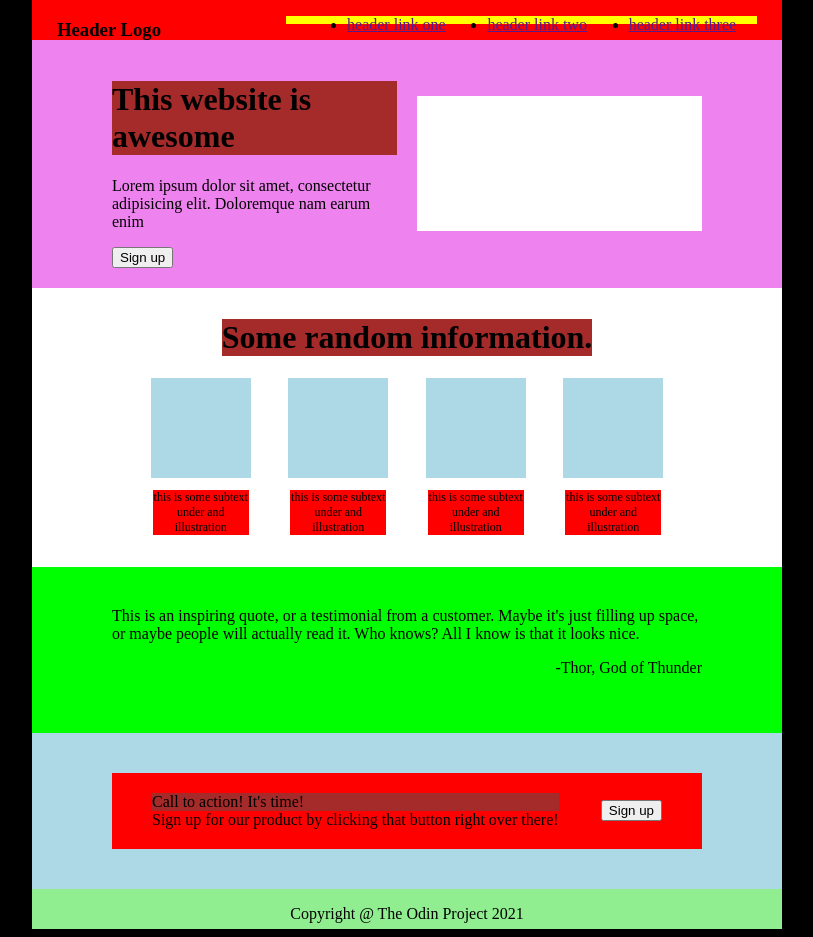
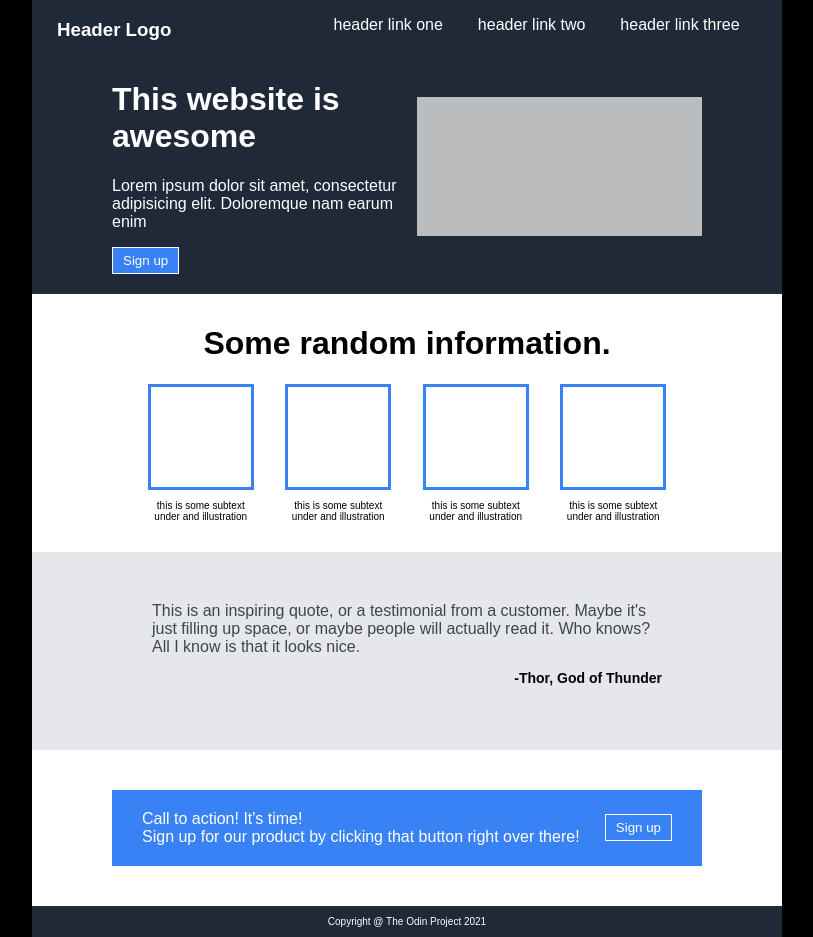
Before and after one commit to DSRK69/Landing-Page, a plain HTML site: page index.html in a window 1280 px wide. Shown: the whole page, without its empty margins (233-1046 px from the left). Drawn offline with Linux system fonts and the light colour scheme.

Commit message:
Change the website colors and minor adjustments
Changed from the test colors to the proposed colors, also made minor position changes

```diff
--- a/index.html
+++ b/index.html
@@ -12,13 +12,13 @@
 
         <ul class="link-list">
             <li class="link">
-                <a href="">header link one</a>
+                <a href="" class="link">header link one</a>
             </li>
             <li class="link">
-                <a href="">header link two</a>
+                <a href="" class="link">header link two</a>
             </li>
             <li class="link">
-                <a href="">header link three</a>
+                <a href="" class="link">header link three</a>
             </li>
         </ul>
     </div>
@@ -71,7 +71,7 @@
 
         <div class="bottom">
             <p class="quote">This is an inspiring quote, or a testimonial from a customer. Maybe it's just filling up space, or maybe people will actually read it. Who knows? All I know is that it looks nice.</p>
-            <p class="quote-author">-Thor, God of Thunder</p>
+            <p class="quote-author"><strong>-Thor, God of Thunder</strong></p>
         </div>
 
         <div class="bottomer">
--- a/styles.css
+++ b/styles.css
@@ -14,13 +14,15 @@ body {
     flex-direction: column;
     max-width: 750px;
     margin: 0 auto;
+    font-family: Arial, Helvetica, sans-serif;
 }
 
 /* Header */
 
 .header {
-    background-color: red;
+    background-color: #1F2937;
 
+    color: white;
     max-height: 5%;
     display: flex;
     flex: 1 1 auto;
@@ -34,22 +36,23 @@ body {
 }
 
 .link-list {
-    background-color: yellow;
 
     display: flex;
     justify-content: space-around;
     flex: 1 1 auto;
     margin-right: 0px;
+    list-style: none;
 }
 
 .link {
-
+    text-decoration: none;
+    color: white;
 }
 
 /* Page body */
 
 .page-body {
-    background-color: lightblue;
+    background-color: white;
 
     flex: 1 1 auto;
     display: flex;
@@ -57,8 +60,9 @@ body {
 }
 
 .top {
-    background-color: violet;
+    background-color: #1F2937;
 
+    color: white;
     margin: 0px;
     padding: 20px 80px 20px;
 
@@ -72,14 +76,12 @@ body {
 }
 
 .image-holder {
-    background-color: white;
+    background-color: #bbbcbe;
     width: 50%;
     height: 65%;
 }
 
 .middle {
-    background-color: white;
-
     margin: 0px;
     display: flex;
     flex-direction: column;
@@ -94,16 +96,15 @@ body {
 }
 
 .gallery-image {
-    background-color: lightblue;
+    border: 3px #3882F6 solid;
     width: 100px;
     height: 100px;
 }
 
 .piece-description {
-    background-color: red;
     text-align: center;
     max-width: 70%;
-    font-size: 12px;
+    font-size: 10px;
 }
 
 .gallery-piece {
@@ -115,36 +116,42 @@ body {
 }
 
 .bottom {
-    background-color: lime;
+    background-color: #E5E7EB;
 
     margin: 0px;
-    padding: 40px 80px;
+    padding: 50px 120px;
 
     display: flex;
     flex-direction: column;
 }
 
 .quote {
+    color: #3e4550;
     margin: 0px auto;
+    font-size: medium;
 
 }
 
 .quote-author {
     margin-left: auto;
     margin-right: 0px;
+    font-size: 14px;
 }
 
 .bottomer {
-    background-color: red;
+    background-color: #3882F6;
 
+    color: white;
     display: flex;
     align-items: center;
     margin: 40px 80px;
     display: flex;
-    padding: 20px 40px;
+    padding: 20px 30px;
+    gap: 15px;
 }
 
 .sign-up-text {
+    color: white;
     margin-left: 0px;
     margin-right: auto;
 }
@@ -152,7 +159,7 @@ body {
 /* Footer */
 
 .footer {
-    background-color: lightgreen;
+    background-color: #1F2937;
 
     max-height: 5%;
     display: flex;
@@ -163,6 +170,8 @@ body {
 .footer-copyright {
     flex: 1 1 auto;
     text-align: center;
+    color: white;
+    font-size: 10px;
 }
 
 
@@ -171,7 +180,7 @@ body {
 
 
 .title {
-    background-color: brown;
+
 }
 
 .description {
@@ -179,5 +188,8 @@ body {
 }
 
 .sign-up {
-
+    padding: 5px 10px;
+    background-color: #3882F6;
+    color: white;
+    border: 1px white solid;
 }
```
